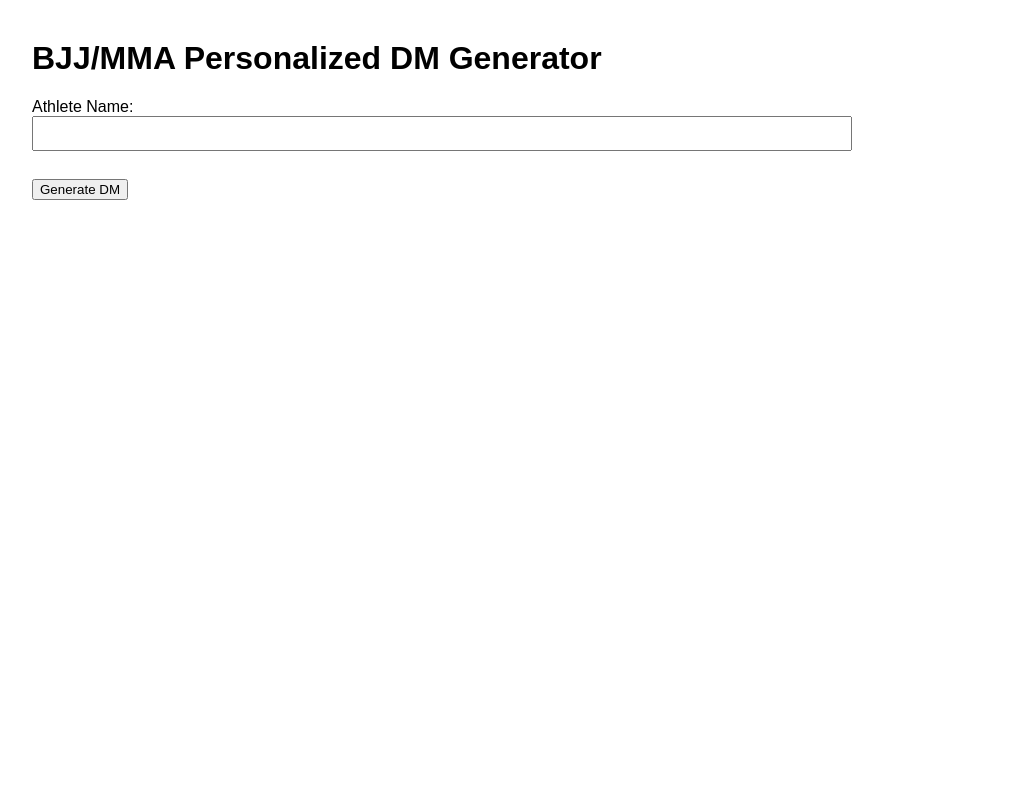
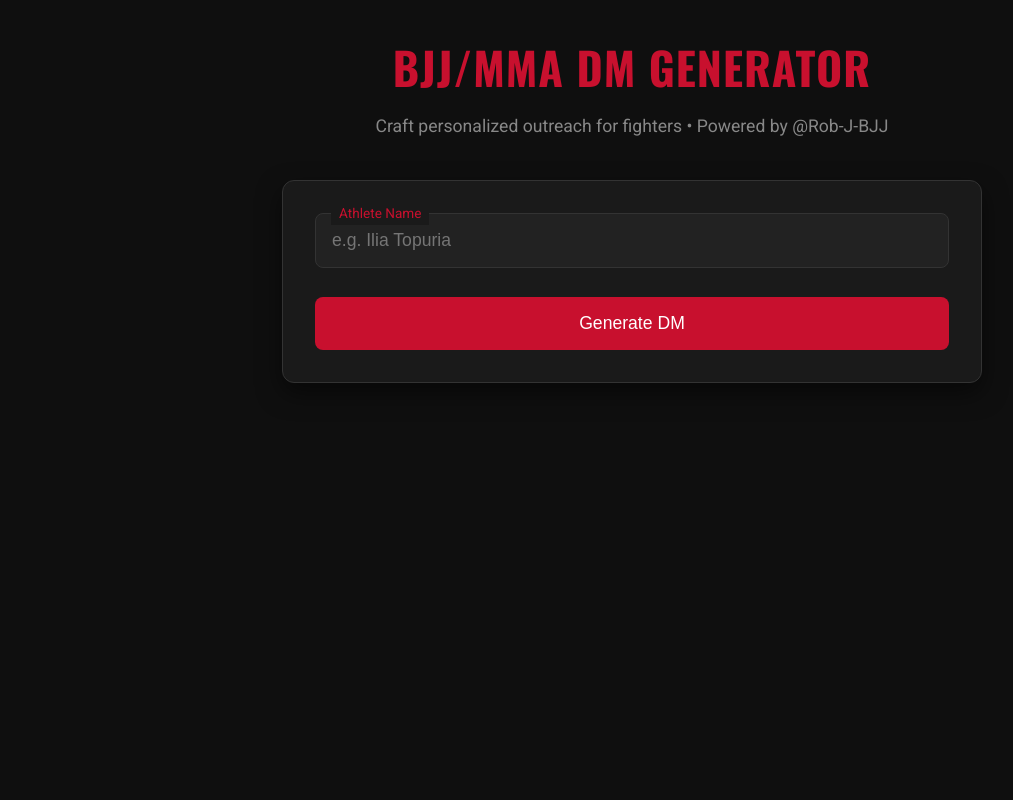
Before and after one commit to Code-With-Robby/AI-Social-Media-Manager, a Flask app: page / in a window 1280 px wide. Shown: the whole page, without its empty margins (8-1021 px from the left). Run offline with Flask 3, Linux system fonts and the light colour scheme.

Commit message:
Update index.html

```diff
--- a/templates/index.html
+++ b/templates/index.html
@@ -2,25 +2,219 @@
 <html lang="en">
 <head>
     <meta charset="UTF-8">
-    <title>BJJ/MMA DM Generator</title>
+    <meta name="viewport" content="width=device-width, initial-scale=1.0">
+    <title>BJJ/MMA DM Generator | @Rob-J-BJJ</title>
+
+    <!-- Google Fonts -->
+    <link rel="preconnect" href="https://fonts.googleapis.com">
+    <link rel="preconnect" href="https://fonts.gstatic.com" crossorigin>
+    <link href="https://fonts.googleapis.com/css2?family=Oswald:wght@500;700&family=Roboto:wght@400;500&display=swap" rel="stylesheet">
+
     <style>
-        body { font-family: Arial, sans-serif; margin: 40px; max-width: 800px; }
-        input, textarea { width: 100%; padding: 8px; margin-bottom: 10px; }
-        #result { white-space: pre-wrap; border: 1px solid #ccc; padding: 15px; min-height: 120px; margin-top: 20px; }
+        :root {
+            --bg: #0f0f0f;
+            --card: #1a1a1a;
+            --text: #e0e0e0;
+            --accent: #c8102e; /* UFC red */
+            --accent-hover: #e63946;
+            --border: #333;
+        }
+
+        * {
+            margin: 0;
+            padding: 0;
+            box-sizing: border-box;
+        }
+
+        body {
+            font-family: 'Roboto', sans-serif;
+            background: var(--bg);
+            color: var(--text);
+            min-height: 100vh;
+            padding: 2rem 1rem;
+            line-height: 1.6;
+        }
+
+        .container {
+            max-width: 700px;
+            margin: 0 auto;
+        }
+
+        header {
+            text-align: center;
+            margin-bottom: 2.5rem;
+        }
+
+        h1 {
+            font-family: 'Oswald', sans-serif;
+            font-size: 2.8rem;
+            color: var(--accent);
+            letter-spacing: 1px;
+            text-transform: uppercase;
+        }
+
+        .subtitle {
+            color: #888;
+            font-size: 1.1rem;
+            margin-top: 0.5rem;
+        }
+
+        form {
+            background: var(--card);
+            padding: 2rem;
+            border-radius: 12px;
+            border: 1px solid var(--border);
+            box-shadow: 0 10px 25px rgba(0,0,0,0.5);
+        }
+
+        .form-group {
+            margin-bottom: 1.8rem;
+            position: relative;
+        }
+
+        label {
+            position: absolute;
+            top: -0.6rem;
+            left: 1rem;
+            background: var(--card);
+            padding: 0 0.5rem;
+            font-size: 0.85rem;
+            color: var(--accent);
+            pointer-events: none;
+        }
+
+        input[type="text"] {
+            width: 100%;
+            padding: 1rem;
+            background: #222;
+            border: 1px solid var(--border);
+            border-radius: 8px;
+            color: var(--text);
+            font-size: 1.1rem;
+            transition: border-color 0.3s;
+        }
+
+        input[type="text"]:focus {
+            outline: none;
+            border-color: var(--accent);
+        }
+
+        button {
+            width: 100%;
+            padding: 1rem;
+            background: var(--accent);
+            color: white;
+            border: none;
+            border-radius: 8px;
+            font-size: 1.1rem;
+            font-weight: 500;
+            cursor: pointer;
+            transition: background 0.3s;
+        }
+
+        button:hover {
+            background: var(--accent-hover);
+        }
+
+        .result-section {
+            margin-top: 2.5rem;
+        }
+
+        .result-card {
+            background: var(--card);
+            padding: 1.8rem;
+            border-radius: 12px;
+            border: 1px solid var(--border);
+            position: relative;
+        }
+
+        .result-header {
+            display: flex;
+            justify-content: space-between;
+            align-items: center;
+            margin-bottom: 1rem;
+        }
+
+        h3 {
+            color: var(--accent);
+            font-family: 'Oswald', sans-serif;
+            font-size: 1.6rem;
+        }
+
+        .copy-btn {
+            background: #333;
+            color: white;
+            border: none;
+            padding: 0.6rem 1rem;
+            border-radius: 6px;
+            cursor: pointer;
+            font-size: 0.9rem;
+            transition: background 0.3s;
+        }
+
+        .copy-btn:hover {
+            background: #444;
+        }
+
+        #result {
+            white-space: pre-wrap;
+            background: #111;
+            padding: 1.2rem;
+            border-radius: 8px;
+            border: 1px solid #222;
+            min-height: 120px;
+            font-family: 'Roboto Mono', monospace;
+            font-size: 1rem;
+            line-height: 1.5;
+        }
+
+        @media (max-width: 600px) {
+            h1 { font-size: 2.2rem; }
+            .container { padding: 0 1rem; }
+        }
     </style>
 </head>
 <body>
-    <h1>BJJ/MMA Personalized DM Generator</h1>
+    <div class="container">
+        <header>
+            <h1>BJJ/MMA DM Generator</h1>
+            <p class="subtitle">Craft personalized outreach for fighters • Powered by @Rob-J-BJJ</p>
+        </header>
+
         <form method="POST" action="/generate_dm_ui">
-        <label>Athlete Name:</label><br>
-        <input type="text" name="athlete_name" value="{{ athlete_name }}" required><br><br>
+            <div class="form-group">
+                <label>Athlete Name</label>
+                <input type="text" name="athlete_name" value="{{ athlete_name }}" required placeholder="e.g. Ilia Topuria">
+            </div>
 
             <button type="submit">Generate DM</button>
         </form>
 
         {% if dm %}
-    <h3>Generated DM:</h3>
+        <div class="result-section">
+            <div class="result-header">
+                <h3>Generated DM</h3>
+                <button class="copy-btn" onclick="copyToClipboard()">Copy DM</button>
+            </div>
+            <div class="result-card">
                 <div id="result">{{ dm }}</div>
+            </div>
+        </div>
         {% endif %}
+    </div>
+
+    <script>
+        function copyToClipboard() {
+            const resultDiv = document.getElementById('result');
+            const text = resultDiv.innerText;
+
+            navigator.clipboard.writeText(text).then(() => {
+                const btn = document.querySelector('.copy-btn');
+                const original = btn.innerText;
+                btn.innerText = 'Copied!';
+                setTimeout(() => { btn.innerText = original; }, 2000);
+            });
+        }
+    </script>
 </body>
 </html>
```
Lines whose indentation alone changed are shown as unchanged.
